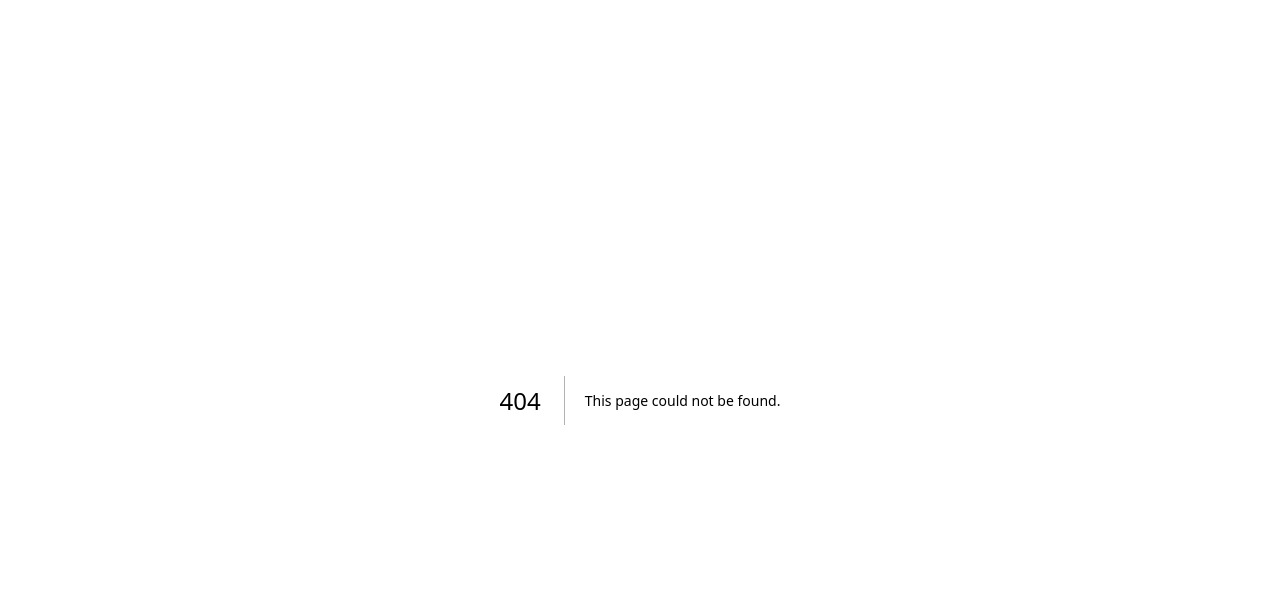
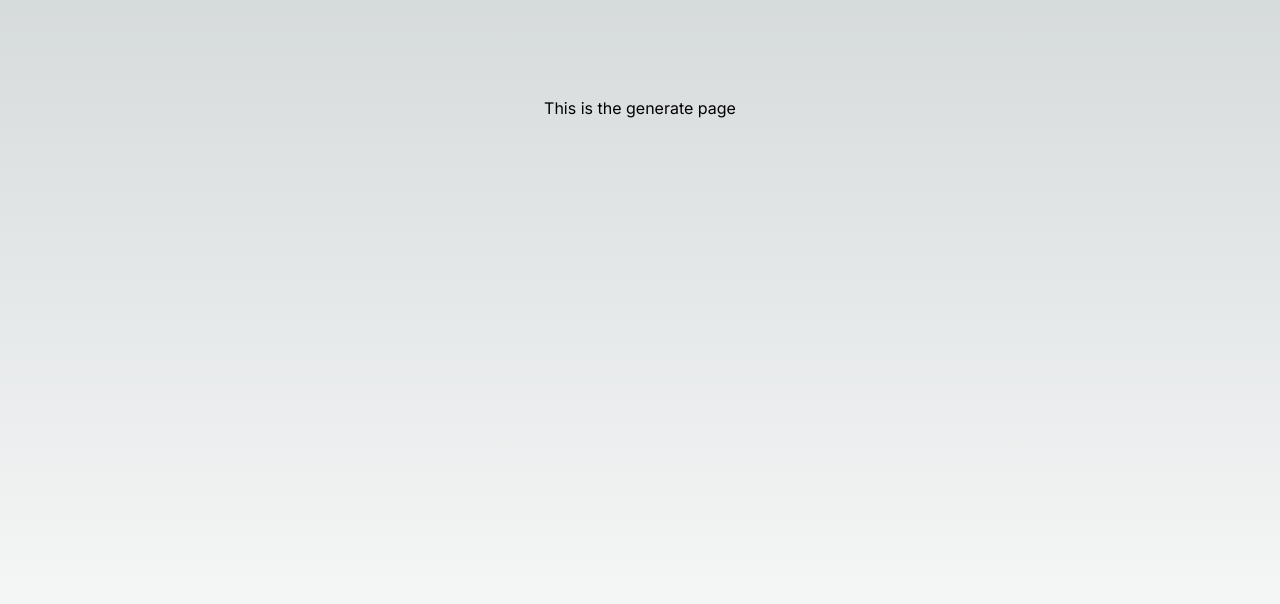
Before and after one commit to Tourtle21/kidtales, a Next.js app: page /generate in a window 1280 px wide. Before the commit this address had no page. Shown: the top 604 px of the page. Built offline with nearby package versions, Linux system fonts and the light colour scheme.

Commit message:
Suppressed the warnings and added a page

```diff
--- /dev/null
+++ b/app/generate/page.js
@@ -0,0 +1,10 @@
+import Image from 'next/image'
+import Link from 'next/link'
+
+export default function Home() {
+  return (
+    <main className="flex min-h-screen flex-col items-center justify-between p-24">
+      This is the generate page
+    </main>
+  )
+}
--- a/app/layout.js
+++ b/app/layout.js
@@ -10,7 +10,7 @@
 
 export default function RootLayout({ children }) {
   return (
-    <html lang="en">
+    <html suppressHydrationWarning={true}lang="en">
       <body className={inter.className}>{children}</body>
     </html>
   )
--- a/app/page.js
+++ b/app/page.js
@@ -1,4 +1,5 @@
 import Image from 'next/image'
+import Link from 'next/link'
 
 export default function Home() {
   return (
@@ -52,9 +53,11 @@
               -&gt;
             </span>
           </h2>
+          <Link href="/generate">
           <p className={`m-0 max-w-[30ch] text-sm opacity-50`}>
             Find in-depth information about Next.js features and API.
           </p>
+          </Link>
         </a>
 
         <a
```
Also changed, not shown: .eslintrc.json (deleted).
